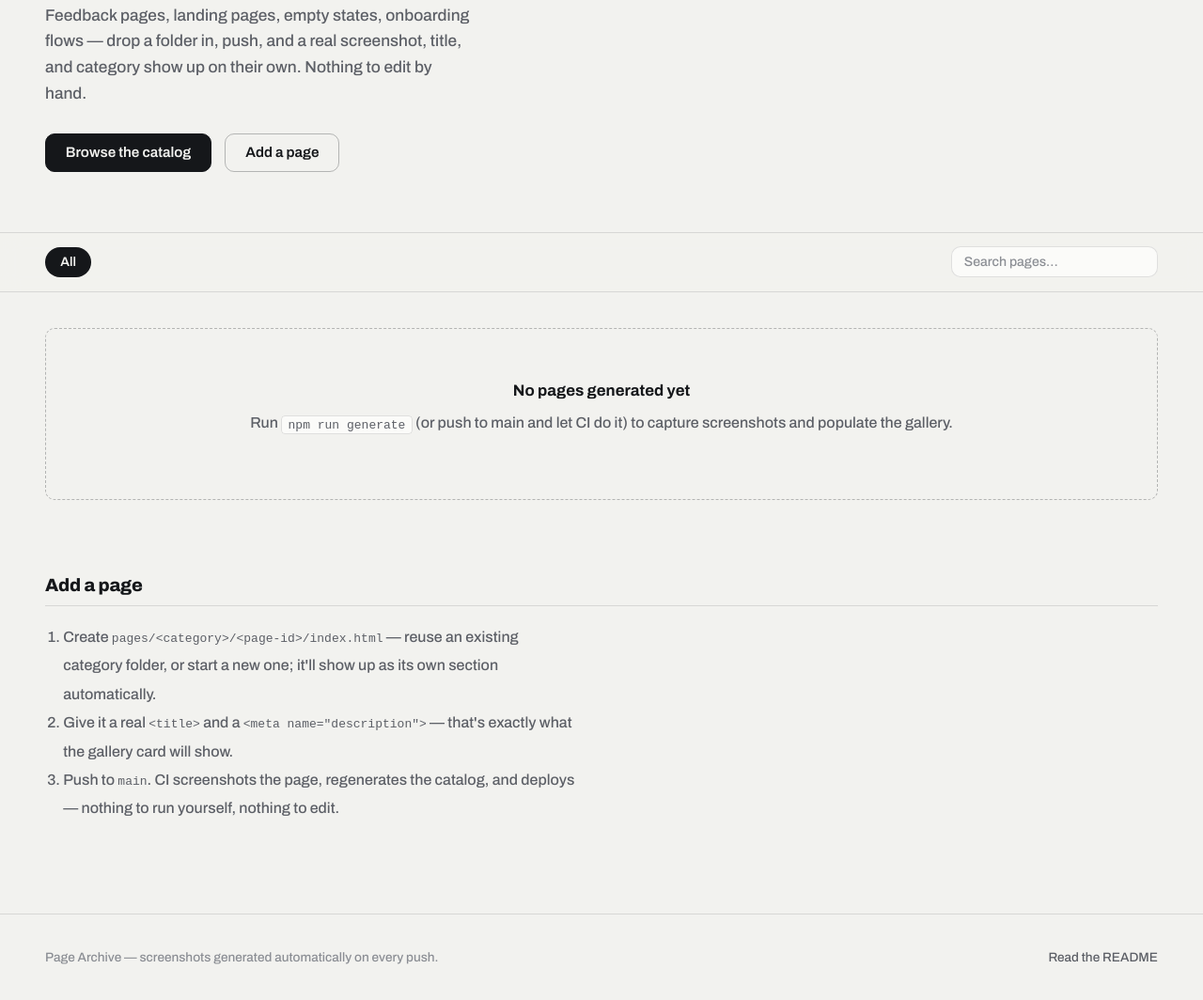
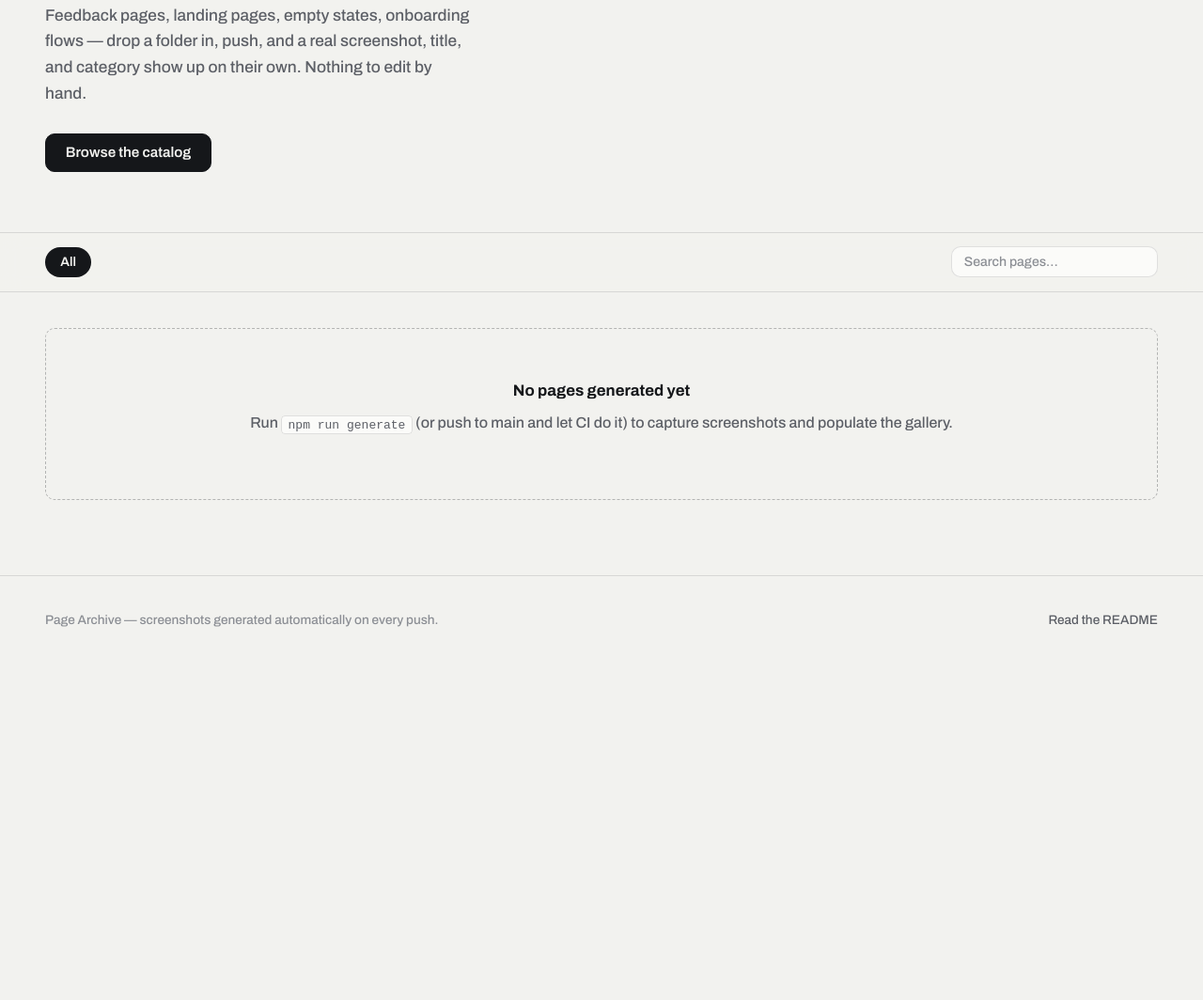
Before and after one commit to vishal-git-dot/pages-artifact, a website: page index.html in a window 1280 px wide. Shown: the part 359-1423 px from the top of the page at 94% size. After the commit the page ends 1064 px from the top, so only its background shows below. Drawn offline with Linux system fonts and the light colour scheme.

Commit message:
Remove 'Add a page' section from index.html
Removed 'Add a page' section and related links from the index.html file.

```diff
--- a/index.html
+++ b/index.html
@@ -27,7 +27,6 @@
     </a>
     <nav class="site-nav" aria-label="Sections">
       <a href="#gallery">Gallery</a>
-      <a href="#add-yours">Add a page</a>
     </nav>
     <span class="header-count" id="headerCount">— pages</span>
   </header>
@@ -45,7 +44,6 @@
         </p>
         <div class="hero-actions">
           <a class="btn btn-solid" href="#gallery">Browse the catalog</a>
-          <a class="btn" href="#add-yours">Add a page</a>
         </div>
       </div>
 
@@ -79,17 +77,6 @@
 
     <section class="gallery" id="gallery"></section>
 
-    <section id="add-yours" class="gallery" style="padding-top: 0;">
-      <div class="section-heading">
-        <h2>Add a page</h2>
-      </div>
-      <ol style="color: var(--muted); line-height: 1.9; max-width: 62ch; padding-left: 1.2rem;">
-        <li>Create <code>pages/&lt;category&gt;/&lt;page-id&gt;/index.html</code> — reuse an existing category folder, or start a new one; it'll show up as its own section automatically.</li>
-        <li>Give it a real <code>&lt;title&gt;</code> and a <code>&lt;meta name="description"&gt;</code> — that's exactly what the gallery card will show.</li>
-        <li>Push to <code>main</code>. CI screenshots the page, regenerates the catalog, and deploys — nothing to run yourself, nothing to edit.</li>
-      </ol>
-    </section>
-
   </main>
 
   <footer class="site-footer">
```
